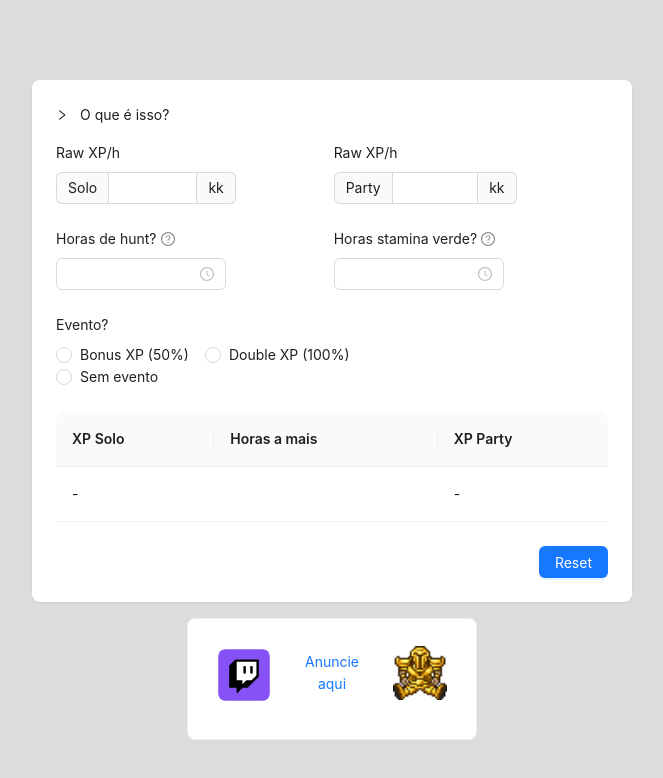
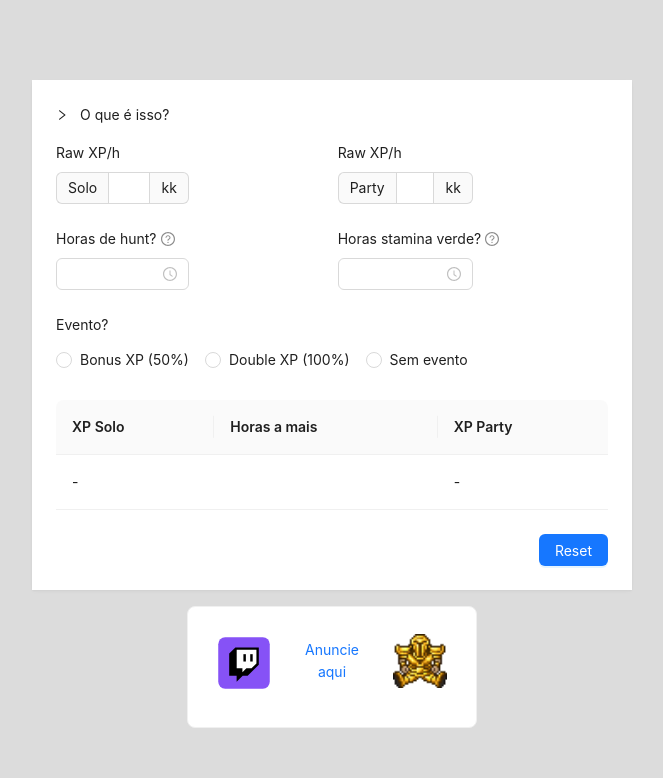
Before and after one commit to kelvinfloresta/tibia-xp-calculator, a React (Create React App) app: page / in a window 1280 px wide. Shown: the top 778 px of the page, without its empty margins (308-971 px from the left). Built offline with nearby package versions, Linux system fonts and the light colour scheme.

Commit message:
feat: update layout

```diff
--- a/src/App.tsx
+++ b/src/App.tsx
@@ -18,15 +18,15 @@ import { HuntCalculator } from './logic/HuntCalculator';
 const { Panel } = Collapse;
 
 const Background = styled.div`
-	padding-top: 2.5vw;
+	padding-top: 10vh;
 	margin: 0 auto;
 	height: 100vh;
 	box-sizing: border-box;
 	width: 100%;
 	background-color: #dcdcdc;
 
-	@media (min-width: 720px) {
-		padding-top: 10vh;
+	@media (max-width: 720px) {
+		padding-top: 0;
 	}
 `;
 
@@ -70,6 +70,16 @@ const CardResponsive = styled(Card)`
 	margin: 0 auto;
 	max-width: 600px;
 	width: 95vw;
+	border-radius: 0;
+
+	@media (max-width: 720px) {
+		margin: 0;
+		width: 100%;
+		max-width: unset;
+		.ant-card-body {
+			padding: 1rem;
+		}
+	}
 `;
 
 function render(e: any) {
@@ -166,15 +176,19 @@ function App() {
 				<Form
 					onChange={(e: any) => onChange(e.nativeEvent.target)}
 					style={{ maxWidth: 600 }}
-					wrapperCol={{ span: 16 }}
+					wrapperCol={{ span: 12 }}
 					labelAlign="left"
 					autoComplete="off"
 					layout="vertical"
 					form={antdForm}
 				>
-					<Space direction="horizontal">
+					<Space size="middle" direction="horizontal">
 						<div>
-							<Form.Item label="Raw XP/h" name="rawXpSoloPerHour">
+							<Form.Item
+								label="Raw XP/h"
+								name="rawXpSoloPerHour"
+								wrapperCol={{ span: 12 }}
+							>
 								<Input
 									name="rawXpSoloPerHour"
 									addonBefore="Solo"
@@ -208,7 +222,11 @@ function App() {
 						</div>
 
 						<div>
-							<Form.Item label="Raw XP/h" name="rawXpPartyPerHour">
+							<Form.Item
+								label="Raw XP/h"
+								name="rawXpPartyPerHour"
+								wrapperCol={{ span: 12 }}
+							>
 								<Input
 									name="rawXpPartyPerHour"
 									addonBefore="Party"
@@ -258,7 +276,12 @@ function App() {
 									placeholder=""
 									showNow={false}
 									hideDisabledOptions
-									disabledTime={time => ({ disabledHours: () => [4,5,6,7,8,9,10,11,12,13,14,15,16,17,18,19,20,21,22,23]})}
+									disabledTime={time => ({
+										disabledHours: () => [
+											4, 5, 6, 7, 8, 9, 10, 11, 12, 13, 14, 15, 16, 17, 18, 19,
+											20, 21, 22, 23,
+										],
+									})}
 									format="HH:mm"
 								/>
 							</Form.Item>
@@ -266,7 +289,11 @@ function App() {
 					</Space>
 
 					<div style={{ width: '100%' }}>
-						<Form.Item label="Evento?" name="bonusEvent">
+						<Form.Item
+							label="Evento?"
+							name="bonusEvent"
+							wrapperCol={{ span: 24 }}
+						>
 							<Radio.Group name="bonusEvent">
 								<Radio value="1.5">Bonus XP (50%)</Radio>
 								<Radio value="2">Double XP (100%)</Radio>
```
